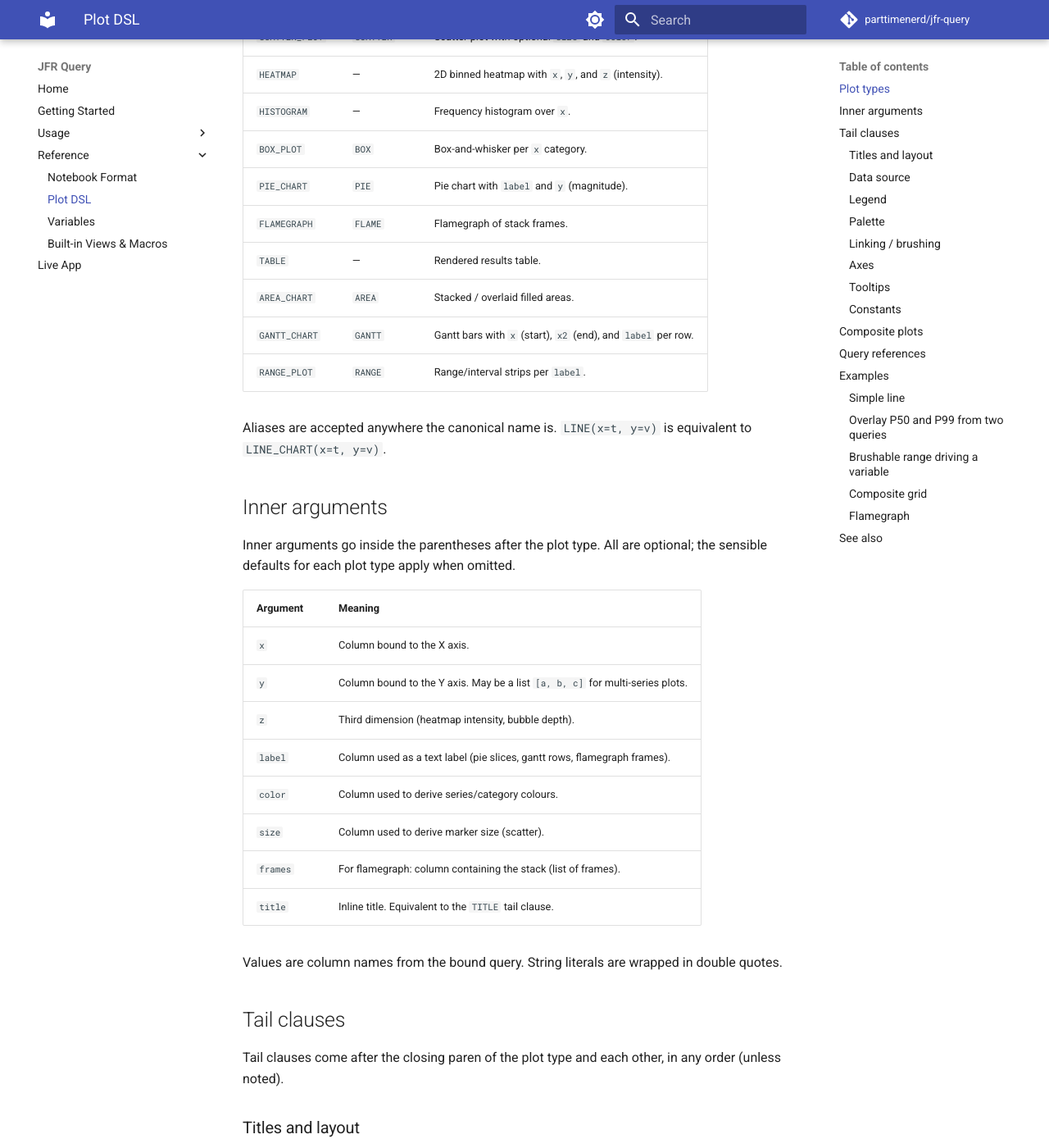
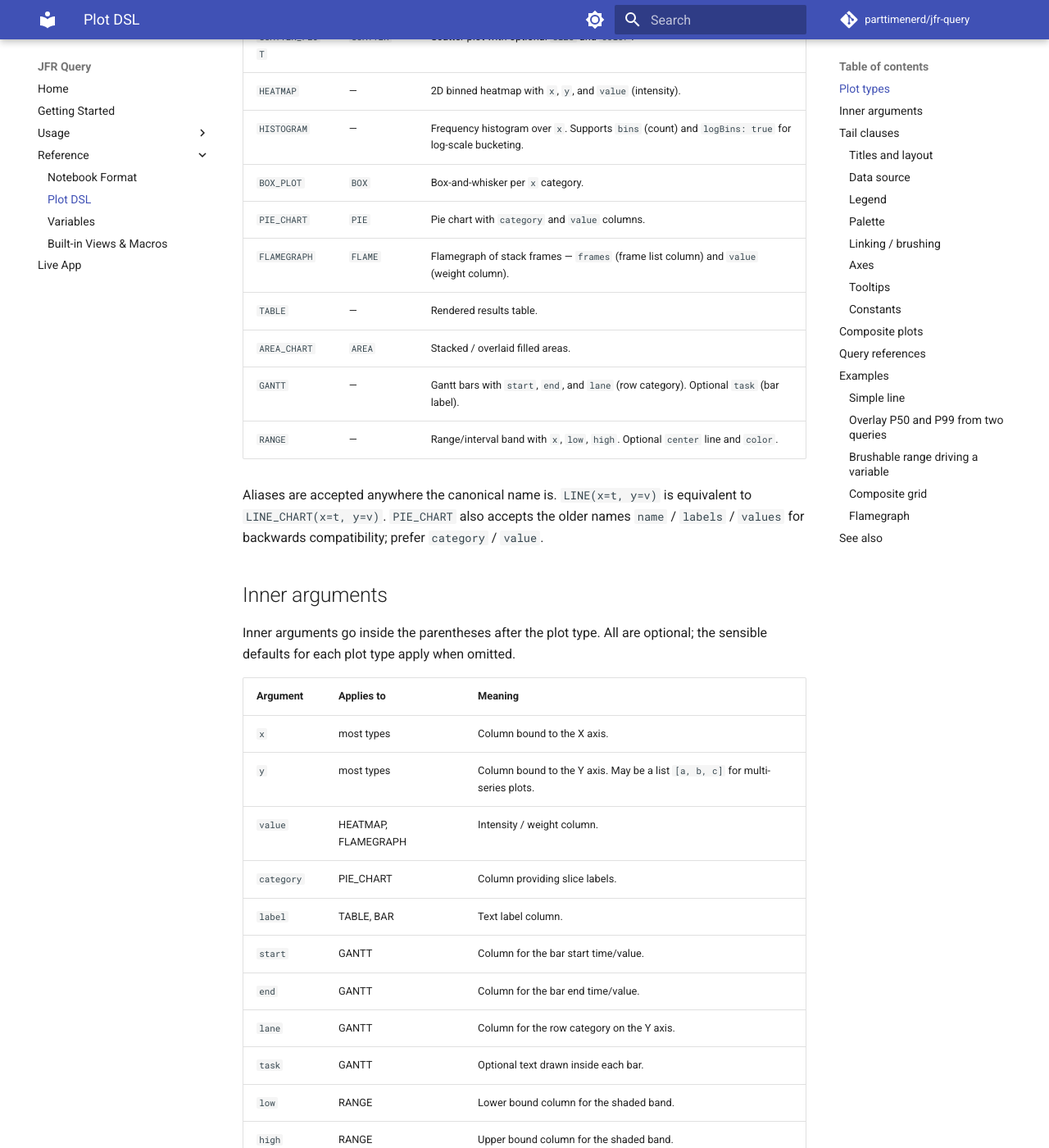
Before and after one commit to parttimenerd/jfr-query, an MkDocs documentation site: the page built from docs-site/plot-dsl.md, in a window 1280 px wide and 1400 px high, scrolled down 712 px. Shown: the whole window at 82% size. Built offline with MkDocs 1.6.1 and Material for MkDocs 9.7.7, drawn with Linux system fonts in a browser that asks for light colours; comment, search, counter and statistics services are not loaded; some of the changed text lies outside the part shown.

Commit message:
docs: fix accuracy issues found by source code audit
- plot-dsl: correct canonical names (GANTT, RANGE not GANTT_CHART/RANGE_PLOT)
- plot-dsl: fix inner args for GANTT (start/end/lane/task), RANGE (x/low/high/center),
  PIE_CHART (category/value), FLAMEGRAPH (frames/value not frames/size),
  HEATMAP (value not z)
- plot-dsl: fix PALETTE names (category10/tableau10/pastel1/dark2/set2)
- views-macros: remove 5 phantom flamegraph views not in ViewCollection.java
  (cpu-flamegraph, alloc-flamegraph, native-flamegraph, lock-flamegraph, exception-flamegraph)
- views-macros: remove phantom stack_frames macro not in MacroCollection.java
- cli: fix macros/views commands (take no arguments, not a jfr file)
- cli: document --csv, -o/--output, -n/--no-cache flags on query command
- cli: document --no-open flag and .db file support on serve command
- notebook-format: fix cell handle regex to match actual parser

`````diff
--- a/docs-site/plot-dsl.md
+++ b/docs-site/plot-dsl.md
@@ -24,32 +24,41 @@ A plot expression consists of:
 | `LINE_CHART` | `LINE` | Line chart with one series per `color` group. |
 | `BAR_CHART` | `BAR` | Vertical bar chart. |
 | `SCATTER_PLOT` | `SCATTER` | Scatter plot with optional `size` and `color`. |
-| `HEATMAP` | — | 2D binned heatmap with `x`, `y`, and `z` (intensity). |
-| `HISTOGRAM` | — | Frequency histogram over `x`. |
+| `HEATMAP` | — | 2D binned heatmap with `x`, `y`, and `value` (intensity). |
+| `HISTOGRAM` | — | Frequency histogram over `x`. Supports `bins` (count) and `logBins: true` for log-scale bucketing. |
 | `BOX_PLOT` | `BOX` | Box-and-whisker per `x` category. |
-| `PIE_CHART` | `PIE` | Pie chart with `label` and `y` (magnitude). |
-| `FLAMEGRAPH` | `FLAME` | Flamegraph of stack frames. |
+| `PIE_CHART` | `PIE` | Pie chart with `category` and `value` columns. |
+| `FLAMEGRAPH` | `FLAME` | Flamegraph of stack frames — `frames` (frame list column) and `value` (weight column). |
 | `TABLE` | — | Rendered results table. |
 | `AREA_CHART` | `AREA` | Stacked / overlaid filled areas. |
-| `GANTT_CHART` | `GANTT` | Gantt bars with `x` (start), `x2` (end), and `label` per row. |
-| `RANGE_PLOT` | `RANGE` | Range/interval strips per `label`. |
+| `GANTT` | — | Gantt bars with `start`, `end`, and `lane` (row category). Optional `task` (bar label). |
+| `RANGE` | — | Range/interval band with `x`, `low`, `high`. Optional `center` line and `color`. |
 
 Aliases are accepted anywhere the canonical name is. `LINE(x=t, y=v)` is equivalent to `LINE_CHART(x=t, y=v)`.
+`PIE_CHART` also accepts the older names `name` / `labels` / `values` for backwards compatibility; prefer `category` / `value`.
 
 ## Inner arguments
 
 Inner arguments go inside the parentheses after the plot type. All are optional; the sensible defaults for each plot type apply when omitted.
 
-| Argument | Meaning |
-|----------|---------|
-| `x` | Column bound to the X axis. |
-| `y` | Column bound to the Y axis. May be a list `[a, b, c]` for multi-series plots. |
-| `z` | Third dimension (heatmap intensity, bubble depth). |
-| `label` | Column used as a text label (pie slices, gantt rows, flamegraph frames). |
-| `color` | Column used to derive series/category colours. |
-| `size` | Column used to derive marker size (scatter). |
-| `frames` | For flamegraph: column containing the stack (list of frames). |
-| `title` | Inline title. Equivalent to the `TITLE` tail clause. |
+| Argument | Applies to | Meaning |
+|----------|------------|---------|
+| `x` | most types | Column bound to the X axis. |
+| `y` | most types | Column bound to the Y axis. May be a list `[a, b, c]` for multi-series plots. |
+| `value` | HEATMAP, FLAMEGRAPH | Intensity / weight column. |
+| `category` | PIE_CHART | Column providing slice labels. |
+| `label` | TABLE, BAR | Text label column. |
+| `start` | GANTT | Column for the bar start time/value. |
+| `end` | GANTT | Column for the bar end time/value. |
+| `lane` | GANTT | Column for the row category on the Y axis. |
+| `task` | GANTT | Optional text drawn inside each bar. |
+| `low` | RANGE | Lower bound column for the shaded band. |
+| `high` | RANGE | Upper bound column for the shaded band. |
+| `center` | RANGE | Optional center-line column (e.g. median). |
+| `frames` | FLAMEGRAPH | Column containing the list of stack frames. |
+| `color` | most types | Column used to derive series/category colours. |
+| `size` | SCATTER | Column used to derive marker size. |
+| `title` | any | Inline title. Equivalent to the `TITLE` tail clause. |
 
 Values are column names from the bound query. String literals are wrapped in double quotes.
 
@@ -76,7 +85,7 @@ Tail clauses come after the closing paren of the plot type and each other, in an
 
 ### Palette
 
-- `PALETTE "name"` — colour palette name. Built-in palettes include `default`, `viridis`, `magma`, `plasma`, `cividis`, `sap`, `sap-dark`.
+- `PALETTE "name"` — colour palette name. Built-in palettes: `category10` (D3 default), `tableau10`, `pastel1`, `dark2`, `set2`.
 
 ### Linking / brushing
 
@@ -191,7 +200,7 @@ ROW(
 
 ````
 ```plot
-FLAMEGRAPH(frames=stack, size=samples) ON cpu-flamegraph
+FLAMEGRAPH(frames=stack, value=samples)
   HEIGHT 400px
 ```
 ````
`````
Also changed, not shown: docs-site/cli.md (+20 -4 lines), docs-site/notebook-format.md (+1 -1 lines), docs-site/views-macros.md (+0 -6 lines).
